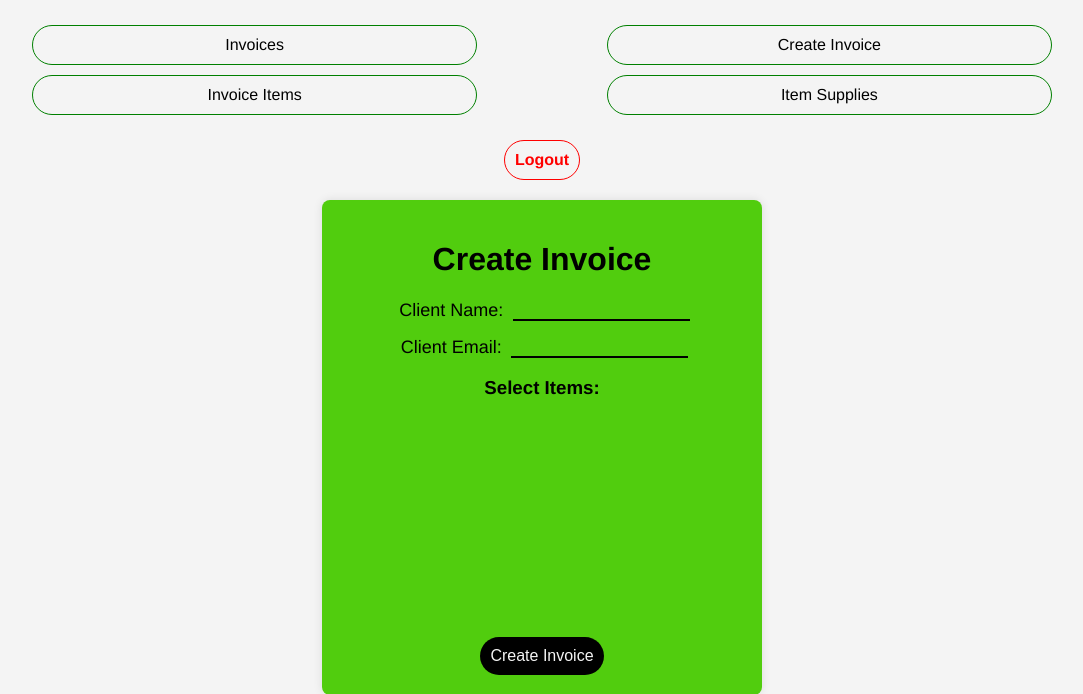
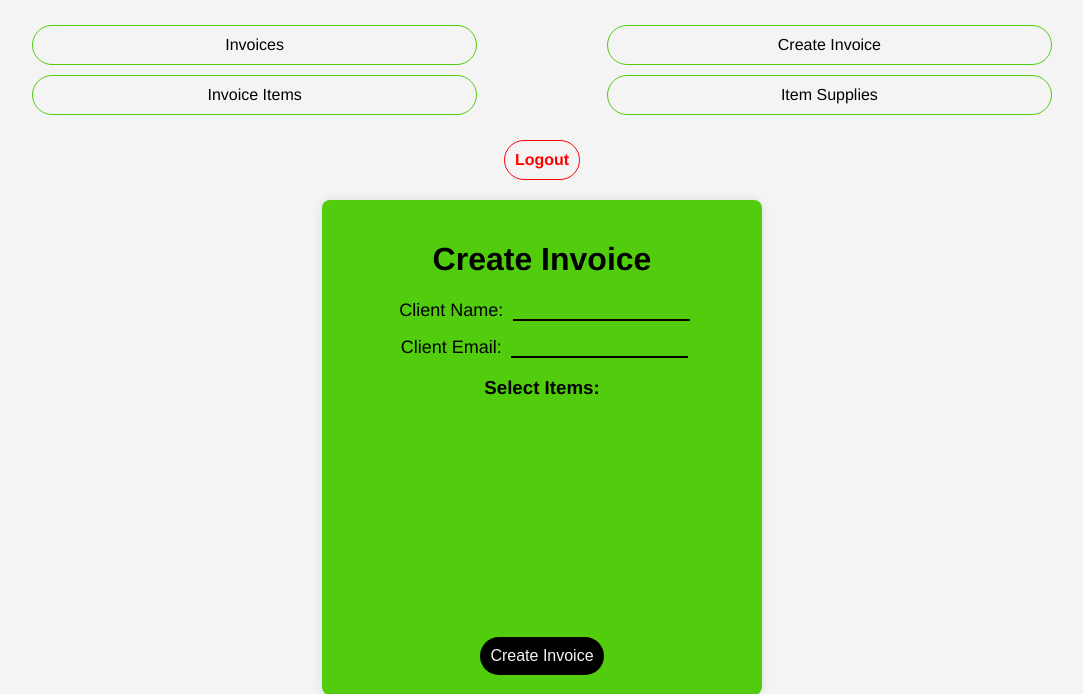
Before and after one commit to rd777rd/smallscapesinvoice, a Django app: page /create-invoice/ in a window 1280 px wide. Shown: the top 694 px of the page, without its empty margins (98-1181 px from the left). Run offline with Django 5.2, Linux system fonts and the light colour scheme; a user stored in the database is signed in; data that the repository does not hold is empty; some web fonts are replaced.

Commit message:
Update style.css

```diff
--- a/invoices/static/css/style.css
+++ b/invoices/static/css/style.css
@@ -31,7 +31,7 @@ body {
     text-wrap: nowrap;
     width:33%;
     text-align: center;
-    border:1px solid green;
+    border:1px solid #51CD0E;
 
 }
 .navlink:hover{
```
